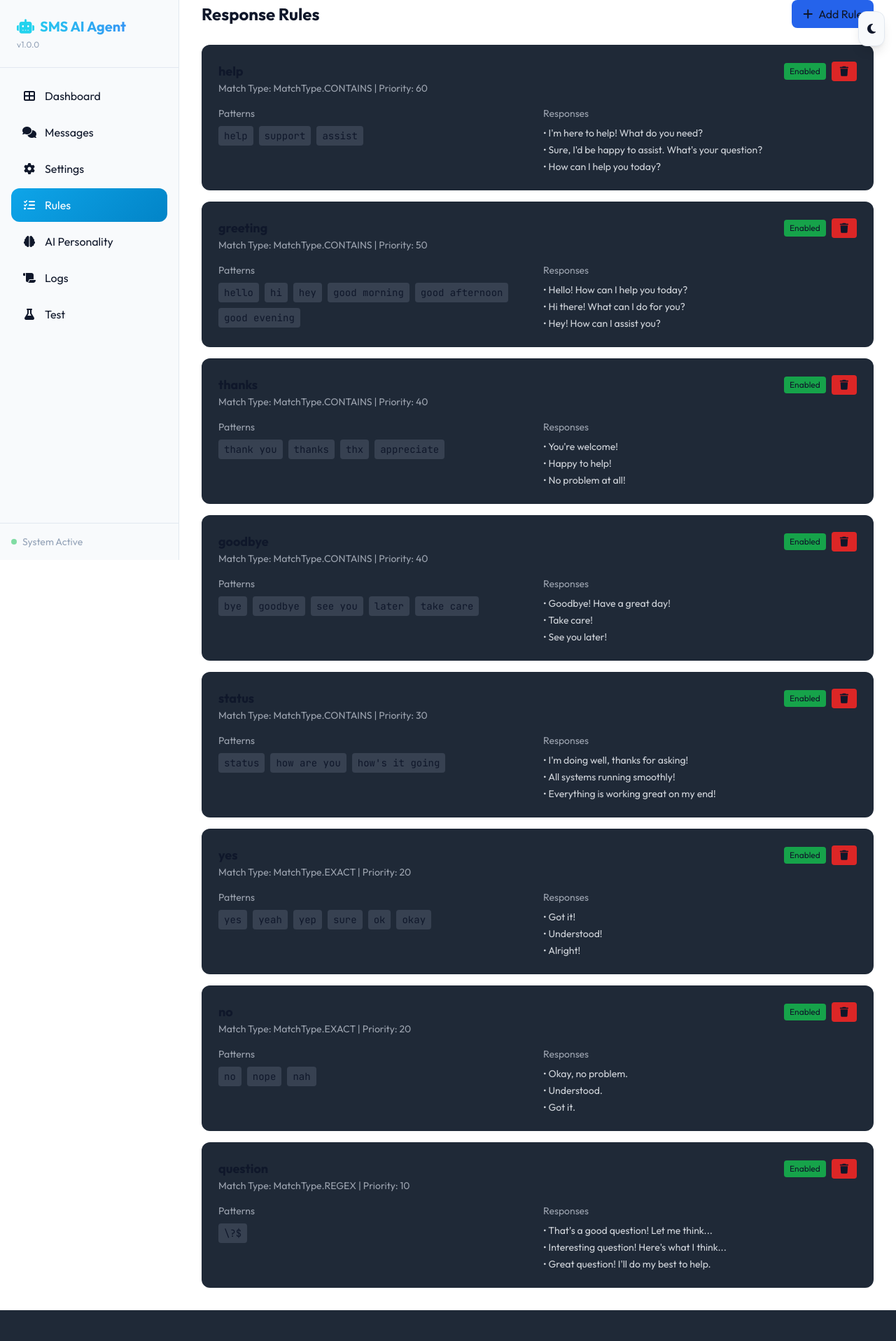
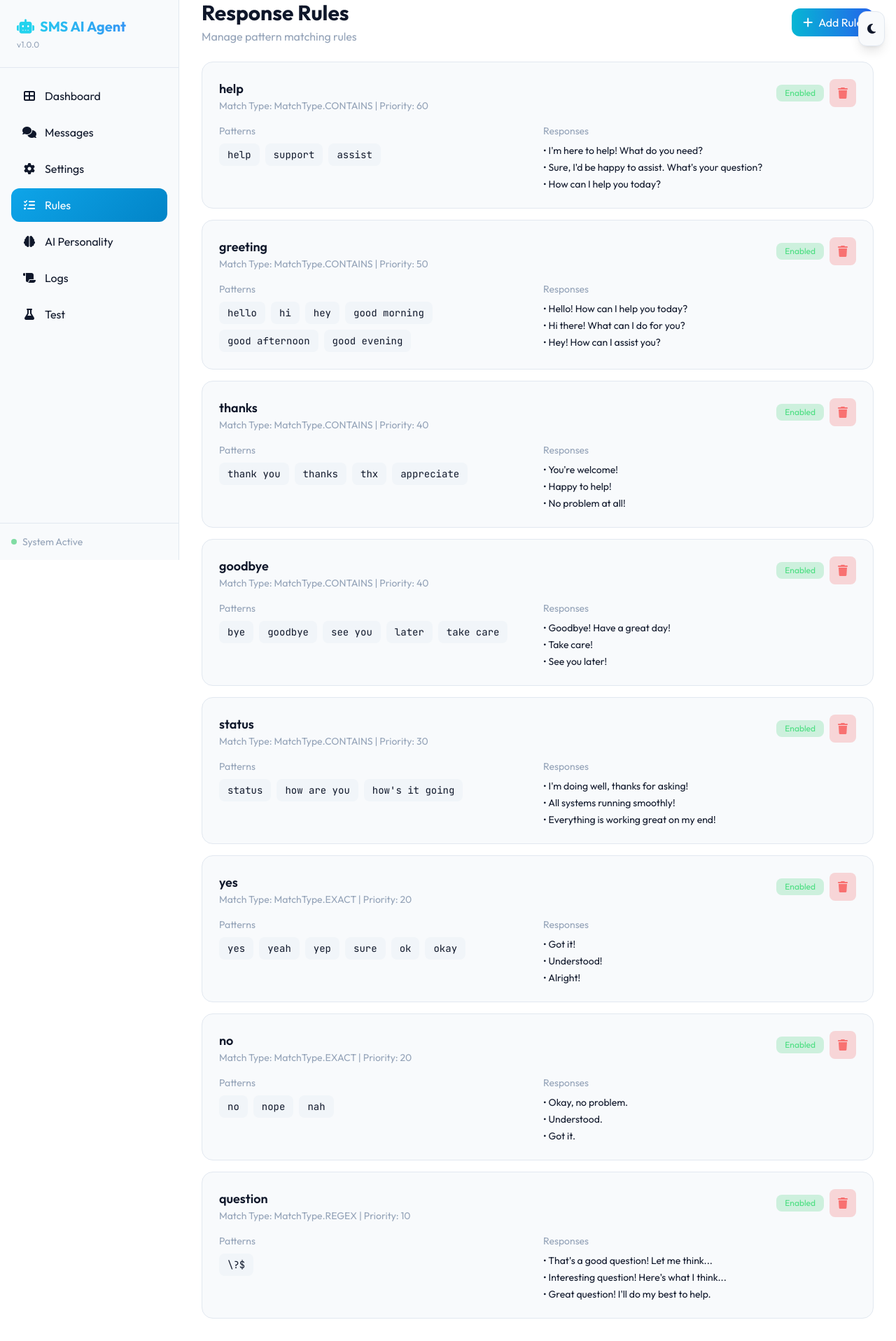
Before and after one commit to Mr-Dark-debug/sms-ai-agent, a FastAPI app: page /rules in a window 1280 px wide. Shown: the whole page at 70% size. Before the commit the page ends 1872 px from the top, so only its background shows below. Run offline with FastAPI, Linux system fonts and the light colour scheme; some libraries are stand-ins or nearby versions.

Commit message:
fix: update rules, personality, and test pages with new design

```diff
--- a/ui/web/templates/rules.html
+++ b/ui/web/templates/rules.html
@@ -3,31 +3,36 @@
 {% block title %}Rules - SMS AI Agent{% endblock %}
 
 {% block content %}
-<div class="space-y-6">
+<div class="space-y-6 animate-fade-in">
     <!-- Header -->
-    <div class="flex justify-between items-center">
-        <h1 class="text-2xl font-bold">Response Rules</h1>
-        <button onclick="showAddRuleModal()" class="px-4 py-2 bg-blue-600 hover:bg-blue-700 rounded-lg">
-            <i class="fas fa-plus mr-2"></i>Add Rule
+    <div class="flex flex-col sm:flex-row sm:justify-between sm:items-center gap-4">
+        <div>
+            <h1 class="text-2xl sm:text-3xl font-bold">Response Rules</h1>
+            <p class="text-[var(--text-muted)] mt-1">Manage pattern matching rules</p>
+        </div>
+        <button onclick="showAddRuleModal()" class="px-4 py-2 bg-gradient-to-r from-cyan-500 to-blue-600 hover:from-cyan-600 hover:to-blue-700 text-white rounded-xl flex items-center gap-2">
+            <i class="fas fa-plus"></i>
+            Add Rule
         </button>
     </div>
 
     <!-- Rules List -->
     <div class="space-y-4">
+        {% if rules %}
         {% for rule in rules %}
-        <div class="bg-gray-800 p-6 rounded-xl">
-            <div class="flex justify-between items-start mb-4">
+        <div class="bg-[var(--bg-secondary)] p-6 rounded-2xl border border-[var(--border)]">
+            <div class="flex flex-col sm:flex-row sm:justify-between sm:items-start gap-4 mb-4">
                 <div>
-                    <h3 class="text-lg font-bold">{{ rule.name }}</h3>
-                    <p class="text-sm text-gray-400">Match Type: {{ rule.match_type }} | Priority: {{ rule.priority }}</p>
+                    <h3 class="text-lg font-semibold">{{ rule.name }}</h3>
+                    <p class="text-sm text-[var(--text-muted)]">Match Type: {{ rule.match_type }} | Priority: {{ rule.priority }}</p>
                 </div>
                 <div class="flex items-center gap-2">
                     {% if rule.enabled %}
-                    <span class="px-2 py-1 text-xs bg-green-600 rounded">Enabled</span>
+                    <span class="px-3 py-1 text-xs bg-green-500/20 text-green-400 rounded-lg">Enabled</span>
                     {% else %}
-                    <span class="px-2 py-1 text-xs bg-gray-600 rounded">Disabled</span>
+                    <span class="px-3 py-1 text-xs bg-gray-500/20 text-gray-400 rounded-lg">Disabled</span>
                     {% endif %}
-                    <button onclick="deleteRule('{{ rule.name }}')" class="px-3 py-1 bg-red-600 hover:bg-red-700 rounded text-sm">
+                    <button onclick="deleteRule('{{ rule.name }}')" class="px-3 py-2 bg-red-500/20 hover:bg-red-500/30 text-red-400 rounded-lg">
                         <i class="fas fa-trash"></i>
                     </button>
                 </div>
@@ -35,51 +40,52 @@
 
             <div class="grid grid-cols-1 md:grid-cols-2 gap-4">
                 <div>
-                    <h4 class="text-sm text-gray-400 mb-2">Patterns</h4>
+                    <h4 class="text-sm text-[var(--text-muted)] mb-2">Patterns</h4>
                     <div class="flex flex-wrap gap-2">
                         {% for pattern in rule.patterns %}
-                        <span class="px-2 py-1 bg-gray-700 rounded text-sm font-mono">{{ pattern }}</span>
+                        <span class="px-3 py-1.5 bg-[var(--bg-tertiary)] rounded-lg text-sm font-mono">{{ pattern }}</span>
                         {% endfor %}
                     </div>
                 </div>
 
                 <div>
-                    <h4 class="text-sm text-gray-400 mb-2">Responses</h4>
+                    <h4 class="text-sm text-[var(--text-muted)] mb-2">Responses</h4>
                     <ul class="space-y-1">
                         {% for response in rule.responses %}
-                        <li class="text-sm text-gray-300">• {{ response }}</li>
+                        <li class="text-sm">• {{ response }}</li>
                         {% endfor %}
                     </ul>
                 </div>
             </div>
         </div>
+        {% endfor %}
         {% else %}
-        <div class="bg-gray-800 p-12 rounded-xl text-center">
-            <i class="fas fa-list-check text-4xl text-gray-600 mb-4"></i>
-            <p class="text-gray-400">No rules configured</p>
-            <button onclick="showAddRuleModal()" class="mt-4 px-4 py-2 bg-blue-600 hover:bg-blue-700 rounded-lg">
+        <div class="bg-[var(--bg-secondary)] p-12 rounded-2xl border border-[var(--border)] text-center">
+            <i class="fas fa-list-check text-5xl text-[var(--text-muted)] mb-4 opacity-50"></i>
+            <p class="text-[var(--text-muted)] mb-4">No rules configured</p>
+            <button onclick="showAddRuleModal()" class="px-4 py-2 bg-gradient-to-r from-cyan-500 to-blue-600 hover:from-cyan-600 hover:to-blue-700 text-white rounded-xl">
                 Add First Rule
             </button>
         </div>
-        {% endfor %}
+        {% endif %}
     </div>
 </div>
 
 <!-- Add Rule Modal -->
-<div id="add-rule-modal" class="fixed inset-0 bg-black bg-opacity-50 hidden items-center justify-center z-50">
-    <div class="bg-gray-800 p-6 rounded-xl w-full max-w-2xl max-h-[90vh] overflow-y-auto">
-        <h3 class="text-lg font-bold mb-4">Add New Rule</h3>
+<div id="add-rule-modal" class="fixed inset-0 bg-black/60 backdrop-blur-sm hidden items-center justify-center z-50 p-4" role="dialog" aria-modal="true">
+    <div class="bg-[var(--bg-secondary)] p-6 rounded-2xl w-full max-w-2xl max-h-[90vh] overflow-y-auto border border-[var(--border)] animate-scale-in">
+        <h3 class="text-lg font-semibold mb-4">Add New Rule</h3>
 
         <div class="space-y-4">
             <div>
-                <label class="block text-sm text-gray-400 mb-2">Rule Name</label>
+                <label for="rule-name" class="block text-sm text-[var(--text-muted)] mb-2">Rule Name</label>
                 <input type="text" id="rule-name" placeholder="e.g., greeting"
-                       class="w-full px-4 py-2 bg-gray-700 border border-gray-600 rounded-lg">
+                       class="w-full px-4 py-3 bg-[var(--bg-tertiary)] border border-[var(--border)] rounded-xl focus:border-cyan-500 focus:ring-1 focus:ring-cyan-500">
             </div>
 
             <div>
-                <label class="block text-sm text-gray-400 mb-2">Match Type</label>
-                <select id="rule-match-type" class="w-full px-4 py-2 bg-gray-700 border border-gray-600 rounded-lg">
+                <label for="rule-match-type" class="block text-sm text-[var(--text-muted)] mb-2">Match Type</label>
+                <select id="rule-match-type" class="w-full px-4 py-3 bg-[var(--bg-tertiary)] border border-[var(--border)] rounded-xl focus:border-cyan-500 focus:ring-1 focus:ring-cyan-500">
                     <option value="contains">Contains (default)</option>
                     <option value="exact">Exact Match</option>
                     <option value="startswith">Starts With</option>
@@ -90,27 +96,27 @@
             </div>
 
             <div>
-                <label class="block text-sm text-gray-400 mb-2">Patterns (one per line)</label>
+                <label for="rule-patterns" class="block text-sm text-[var(--text-muted)] mb-2">Patterns (one per line)</label>
                 <textarea id="rule-patterns" rows="3" placeholder="hello&#10;hi&#10;hey"
-                          class="w-full px-4 py-2 bg-gray-700 border border-gray-600 rounded-lg"></textarea>
+                          class="w-full px-4 py-3 bg-[var(--bg-tertiary)] border border-[var(--border)] rounded-xl focus:border-cyan-500 focus:ring-1 focus:ring-cyan-500"></textarea>
             </div>
 
             <div>
-                <label class="block text-sm text-gray-400 mb-2">Responses (one per line, random selection)</label>
+                <label for="rule-responses" class="block text-sm text-[var(--text-muted)] mb-2">Responses (one per line, random selection)</label>
                 <textarea id="rule-responses" rows="3" placeholder="Hello! How can I help you?&#10;Hi there!"
-                          class="w-full px-4 py-2 bg-gray-700 border border-gray-600 rounded-lg"></textarea>
+                          class="w-full px-4 py-3 bg-[var(--bg-tertiary)] border border-[var(--border)] rounded-xl focus:border-cyan-500 focus:ring-1 focus:ring-cyan-500"></textarea>
             </div>
 
             <div>
-                <label class="block text-sm text-gray-400 mb-2">Priority (0-100, higher = more important)</label>
+                <label for="rule-priority" class="block text-sm text-[var(--text-muted)] mb-2">Priority (0-100, higher = more important)</label>
                 <input type="number" id="rule-priority" value="50" min="0" max="100"
-                       class="w-full px-4 py-2 bg-gray-700 border border-gray-600 rounded-lg">
+                       class="w-full px-4 py-3 bg-[var(--bg-tertiary)] border border-[var(--border)] rounded-xl focus:border-cyan-500 focus:ring-1 focus:ring-cyan-500">
             </div>
         </div>
 
-        <div class="flex justify-end gap-4 mt-6">
-            <button onclick="hideAddRuleModal()" class="px-4 py-2 bg-gray-600 hover:bg-gray-500 rounded-lg">Cancel</button>
-            <button onclick="saveRule()" class="px-4 py-2 bg-blue-600 hover:bg-blue-700 rounded-lg">Save Rule</button>
+        <div class="flex justify-end gap-3 mt-6">
+            <button onclick="hideAddRuleModal()" class="px-4 py-2 bg-[var(--bg-tertiary)] hover:bg-[var(--border)] rounded-xl">Cancel</button>
+            <button onclick="saveRule()" class="px-4 py-2 bg-gradient-to-r from-cyan-500 to-blue-600 hover:from-cyan-600 hover:to-blue-700 text-white rounded-xl">Save Rule</button>
         </div>
     </div>
 </div>
@@ -124,7 +130,6 @@ function showAddRuleModal() {
 function hideAddRuleModal() {
     document.getElementById('add-rule-modal').classList.add('hidden');
     document.getElementById('add-rule-modal').classList.remove('flex');
-    // Clear form
     document.getElementById('rule-name').value = '';
     document.getElementById('rule-patterns').value = '';
     document.getElementById('rule-responses').value = '';
@@ -188,5 +193,10 @@ async function deleteRule(ruleName) {
         showToast('Failed to delete rule', 'error');
     }
 }
+
+// Close modal on escape
+document.addEventListener('keydown', (e) => {
+    if (e.key === 'Escape') hideAddRuleModal();
+});
 </script>
 {% endblock %}
--- a/ui/web/templates/test.html
+++ b/ui/web/templates/test.html
@@ -83,7 +83,7 @@
                     <h3 class="font-medium">{{ rule.name }}</h3>
                     <span class="text-xs px-2 py-1 bg-[var(--bg-secondary)] rounded-lg text-[var(--text-muted)]">{{ rule.match_type }}</span>
                 </div>
-                <p class="text-xs text-[var(--text-muted)]">{{ rule.patterns|join(', ')[:50] }}{% if rule.patterns|join(', ')|length > 50 %}...{% endif %}</p>
+                <p class="text-xs text-[var(--text-muted)]">{{ rule.patterns|join(', ') }}</p>
             </div>
             {% endfor %}
         </div>
```
Also changed, not shown: ui/web/templates/personality.html (+26 -21 lines).
